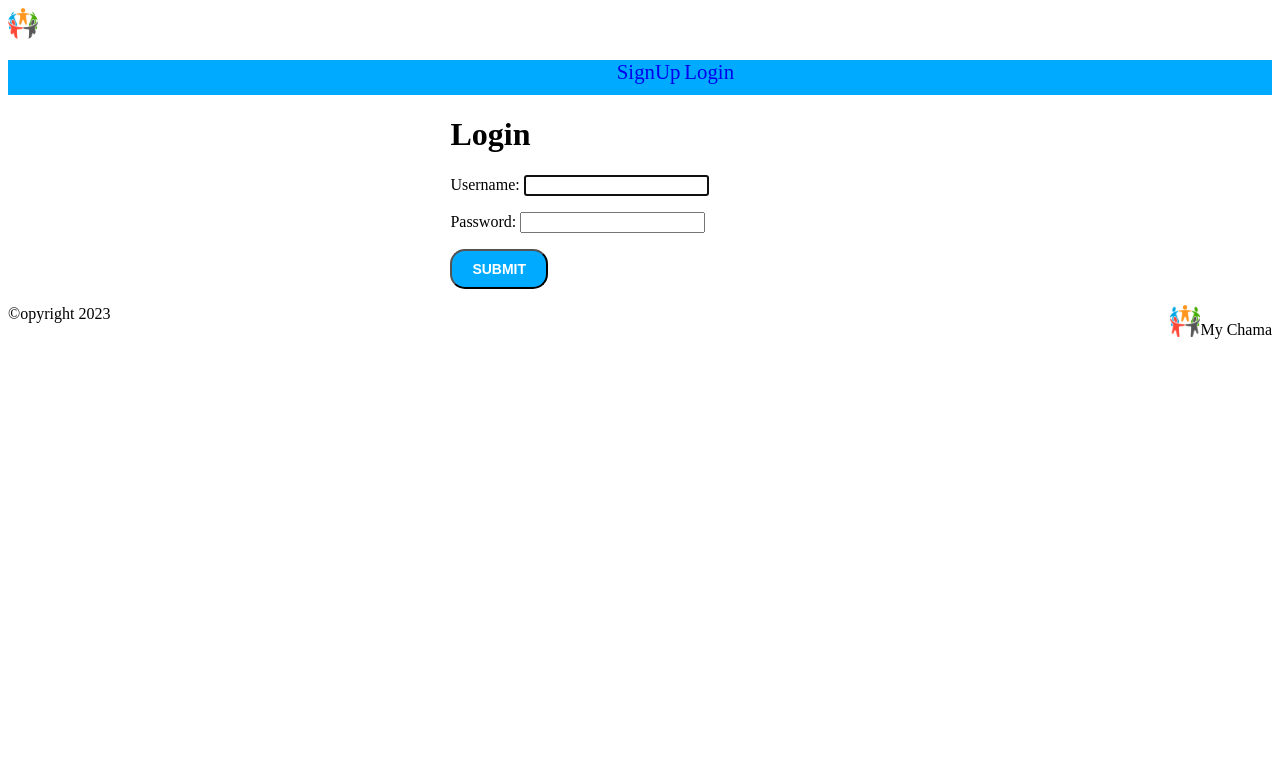
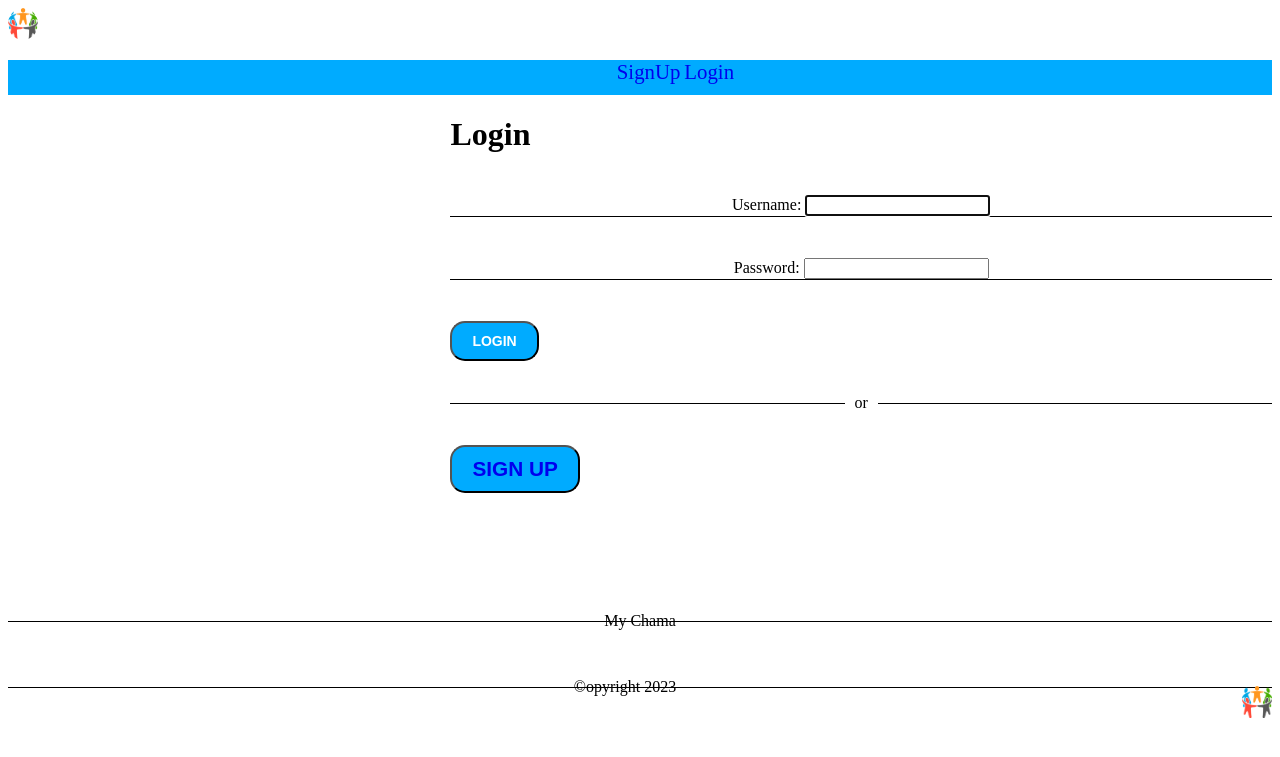
Before and after one commit to RosemaryOjwang/My-Chama, a Django app: page /accounts/login/ in a window 1280 px wide. Shown: the top 757 px of the page. Run offline with Django 4.2, Linux system fonts and the light colour scheme; some web fonts are replaced.

Commit message:
add links to and from Login and Sign Up pages

```diff
--- a/static/css/style.css
+++ b/static/css/style.css
@@ -39,3 +39,26 @@ nav{
     margin-left: 45%;
 
 }
+
+p span  {
+    background: #fff;
+    padding: 0 10px;
+}
+
+p   {
+    margin-top: 5%;
+    margin-bottom: 5%;
+    width: 100%;
+    text-align: center;
+    border-bottom: 1px solid #000;
+    line-height: 0.1em
+}
+#sign-up    {
+    border: none;
+}
+#submit, #create-acct-btn   {
+    background-color: #AB1449;
+    color: white;
+    border: none;
+    margin-top: 5%;
+}
--- a/templates/registration/login.html
+++ b/templates/registration/login.html
@@ -8,6 +8,8 @@
         {% csrf_token %}
         {{ form.as_p }}
 
-        <button type="submit">Submit</button>
+        <button type="submit">Login</button>
+        <p><span>or</span></p>
+        <button id="signup"><a href="{% url "signup" %}">Sign Up</a></button>
     </form>
 {% endblock %}
--- a/templates/registration/signup.html
+++ b/templates/registration/signup.html
@@ -7,6 +7,6 @@
     {% csrf_token %}
     {{ form.as_p }}
 
-    <button type="submit">Submit</button>
-
+    <button type="submit"><a href="{% url "login" %}">Sign Up</a></button><br>
+    <button><a href="{% url "login" %}">Return to login</a></button>
 {% endblock %}
```
